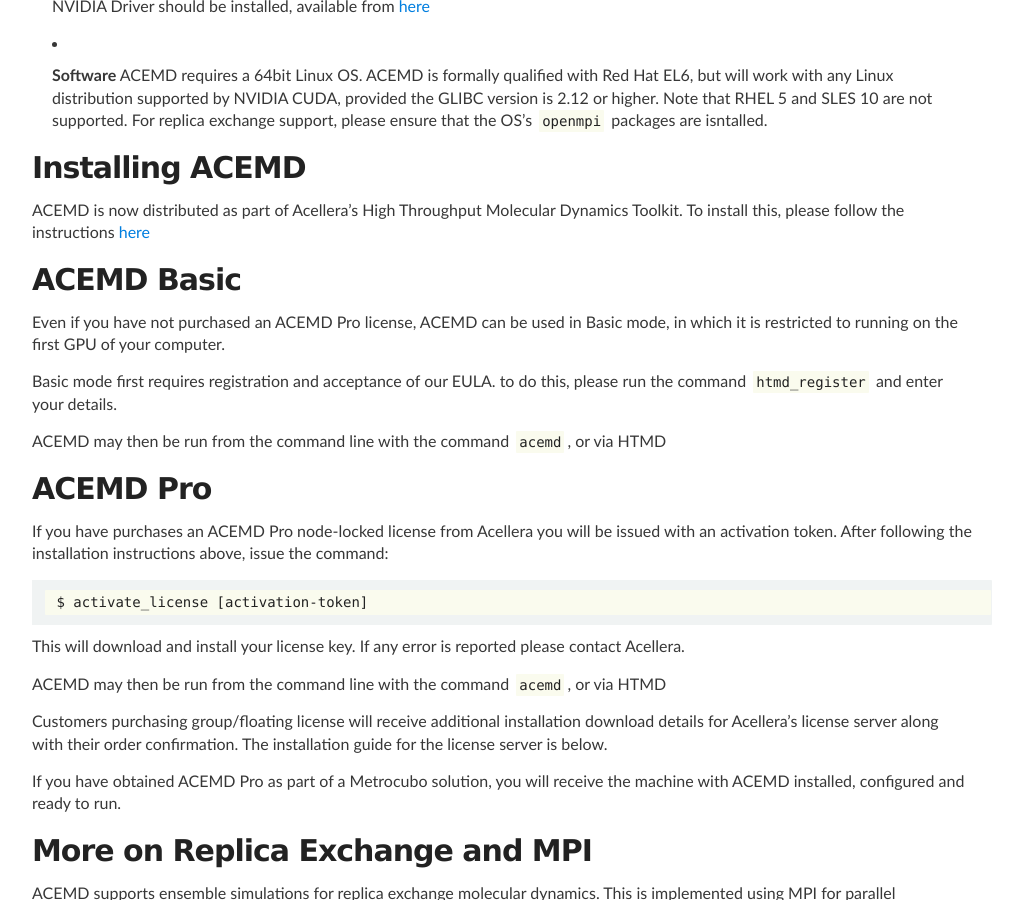
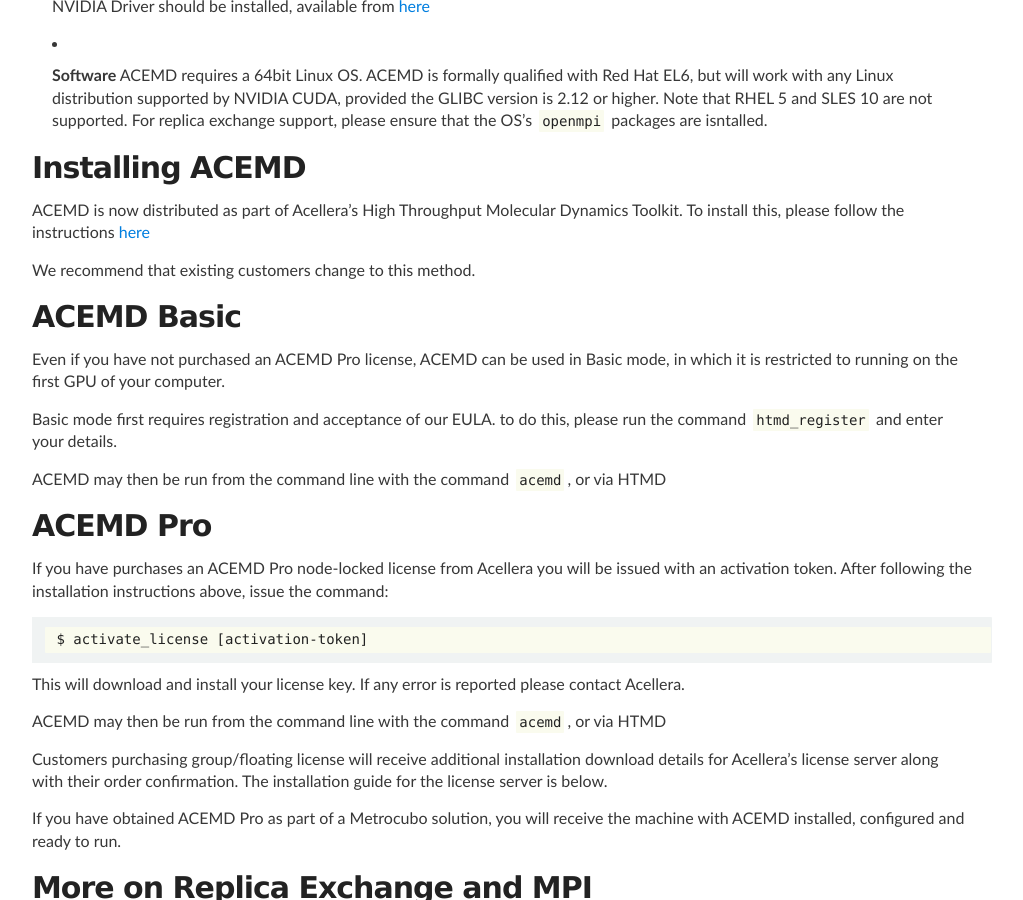
Before and after one commit to Acellera/docs.acellera.com, a Jekyll site: the page built from acemd/install/index.md, in a window 1280 px wide and 900 px high, scrolled down 302 px. Shown: the whole window, without its empty margins (138-1161 px from the left). Built offline with Jekyll 4.4.1, drawn with Linux system fonts in a browser that asks for light colours.

Commit message:
install rev

```diff
--- a/acemd/install/index.md
+++ b/acemd/install/index.md
@@ -15,6 +15,7 @@
 
 ACEMD is now distributed as part of Acellera's High Throughput Molecular Dynamics Toolkit. To install this, please follow the instructions [here](https://www.htmd.org/academic-download.html)
 
+We recommend that existing customers change to this method.
 
 # ACEMD Basic
 
```
